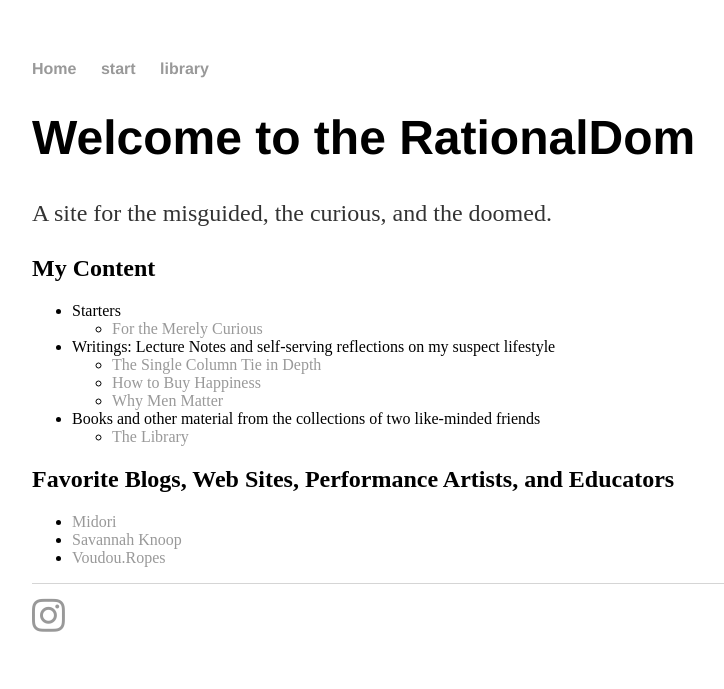
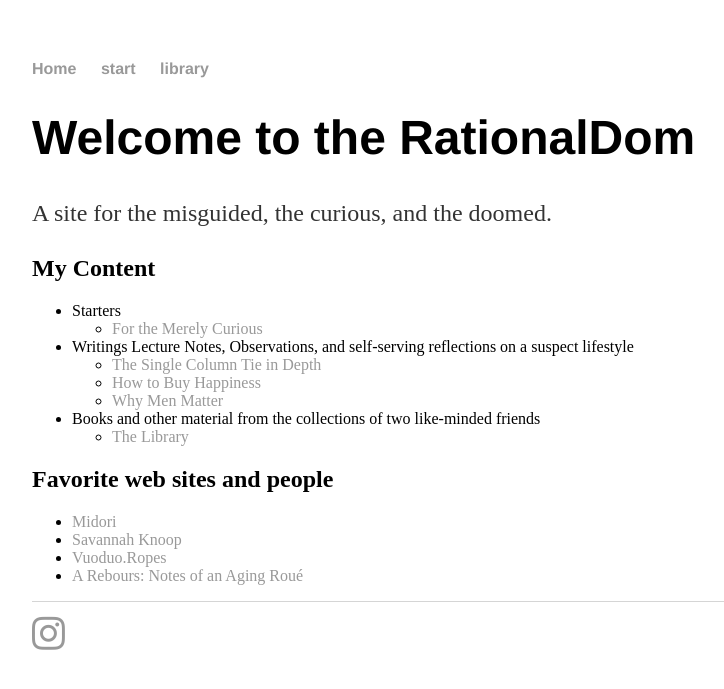
Before and after one commit to rationaldom/rationaldom.github.io, a Jekyll site: the page built from index.md, in a window 1280 px wide. Shown: the top 689 px of the page, without its empty margins (160-884 px from the left). Built offline with Jekyll 4.4.1, drawn with Linux system fonts in a browser that asks for light colours; our own code applies the rules of GitHub Pages for plain Markdown files.

Commit message:
added "Notes of an Aging Roue" to favorite web sites

```diff
--- a/index.md
+++ b/index.md
@@ -12,7 +12,8 @@ layout: default
 * Starters
   * [For the Merely Curious](https://rationaldom.com/start)
 
-* Writings: Lecture Notes and self-serving reflections on my suspect lifestyle
+* Writings
+    Lecture Notes, Observations, and self-serving reflections on a suspect lifestyle
   * [The Single Column Tie in Depth](https://rationaldom.com/private/notes_sct.html)
   * [How to Buy Happiness](https://rationaldaddy.com/2016/09/03/how-to-buy-happiness/)
   * [Why Men Matter](https://rationaldaddy.com/2016/12/13/why-men-matter/)
@@ -22,8 +23,9 @@ layout: default
     * [The Library](https://rationaldom.com/library)
 
 
-## Favorite Blogs, Web Sites, Performance Artists, and Educators
+## Favorite web sites and people
 
 * [Midori](http://www.ranshin.com)
 * [Savannah Knoop](https://www.savannahknoop.net)
-* [Voudou.Ropes](https://anastasiamif.wixsite.com/mysite)
+* [Vuoduo.Ropes](https://voudouropes.com)
+* [A Rebours: Notes of an Aging Roué](http://notesofaroue.blogspot.com)
```
